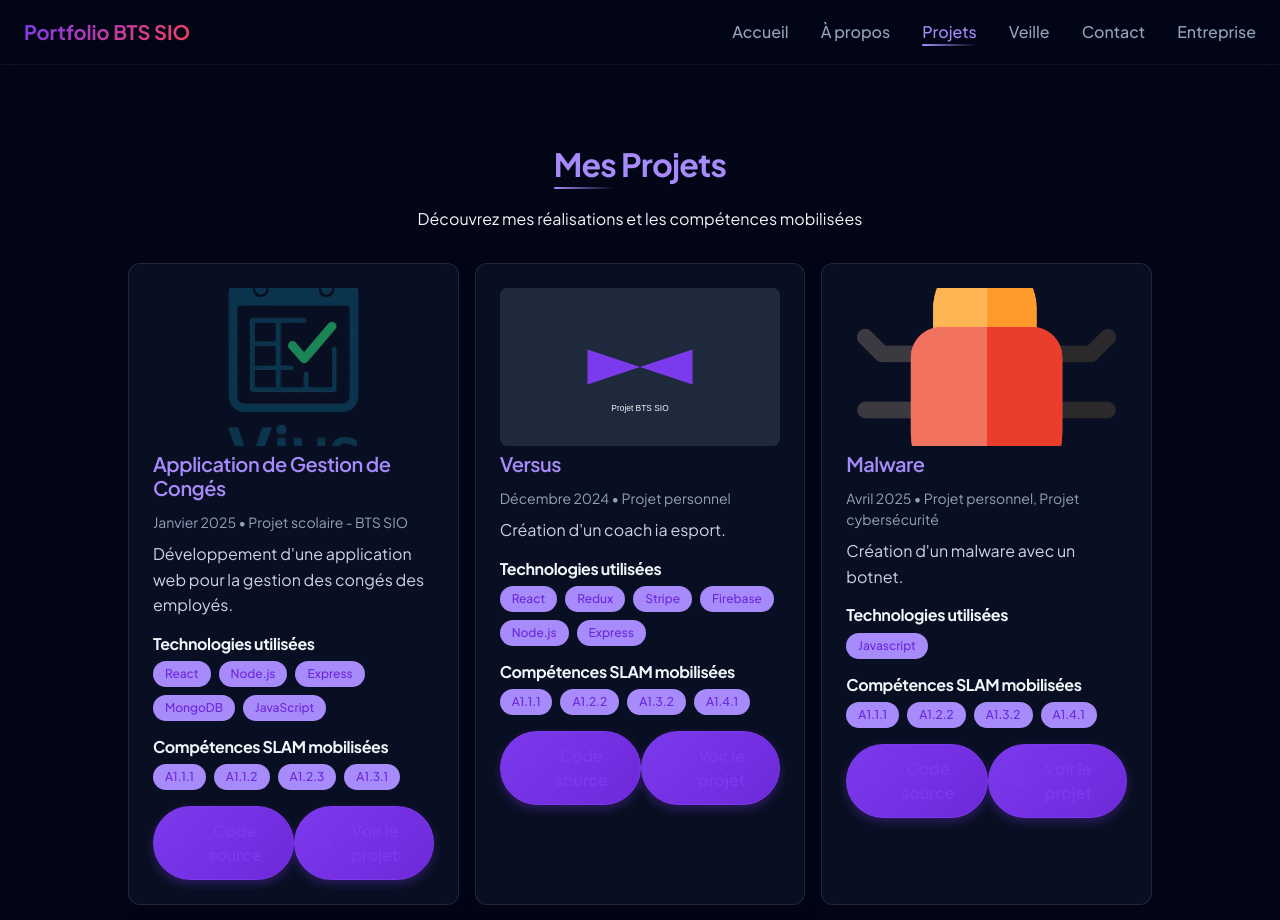
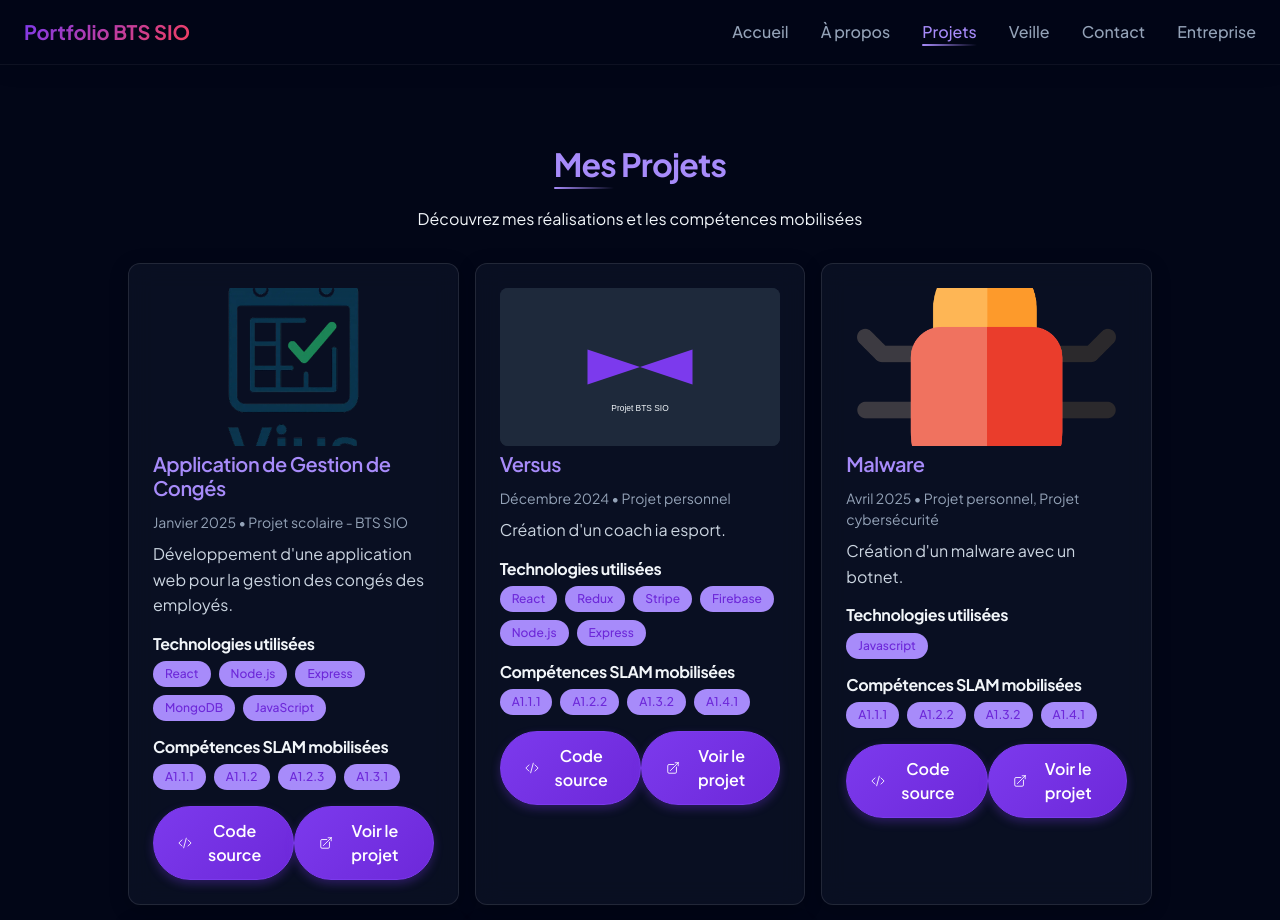
Before and after one commit to Alexandre-ab/Portfolio, a React (Vite) app: page /projects in a window 1280 px wide. Shown: the top 920 px of the page. Built offline with nearby package versions, Linux system fonts and the light colour scheme.

Commit message:
Modification page Project

```diff
--- a/src/index.css
+++ b/src/index.css
@@ -151,12 +151,15 @@ body {
   display: inline-flex;
   align-items: center;
   padding: 0.75rem 1.5rem;
+  ;
 }
 
 .btn-with-icon .icon {
   height: 1.25rem;
   width: 1.25rem;
   margin-right: 0.5rem;
+  color: white;
+
 }
 
 .profile-image-container {
@@ -442,7 +445,7 @@ small {
 .btn-outline {
   background-color: transparent;
   border: 1px solid var(--primary);
-  color: var(--primary);
+  color: white !important;
 }
 
 .btn-outline:hover {
--- a/src/pages/Projects.jsx
+++ b/src/pages/Projects.jsx
@@ -1,6 +1,6 @@
+// eslint-disable-next-line no-unused-vars
 import { motion } from 'framer-motion'
 import { ArrowTopRightOnSquareIcon, CodeBracketIcon } from '@heroicons/react/24/outline'
-import { Link } from 'react-router-dom'
 
 const fadeIn = {
   initial: { opacity: 0, y: 20 },
--- a/src/pages/Veille.jsx
+++ b/src/pages/Veille.jsx
@@ -13,7 +13,7 @@ const fadeIn = {
 export default function Veille() {
   const [articles, setArticles] = useState([])
   const [loading, setLoading] = useState(true)
-  const [error, setError] = useState(null)
+  const [Error, setError] = useState(null)
 
   useEffect(() => {
     let cancelled = false
@@ -51,8 +51,8 @@ export default function Veille() {
         if (!cancelled && sorted.length) {
           setArticles(sorted)
         }
-      } catch (e) {
-        if (!cancelled) setError("Impossible de charger les articles en ligne. Affichage des articles par défaut.")
+      } catch (error) {
+        if (!cancelled) setError(error.message)
       } finally {
         if (!cancelled) setLoading(false)
       }
```
